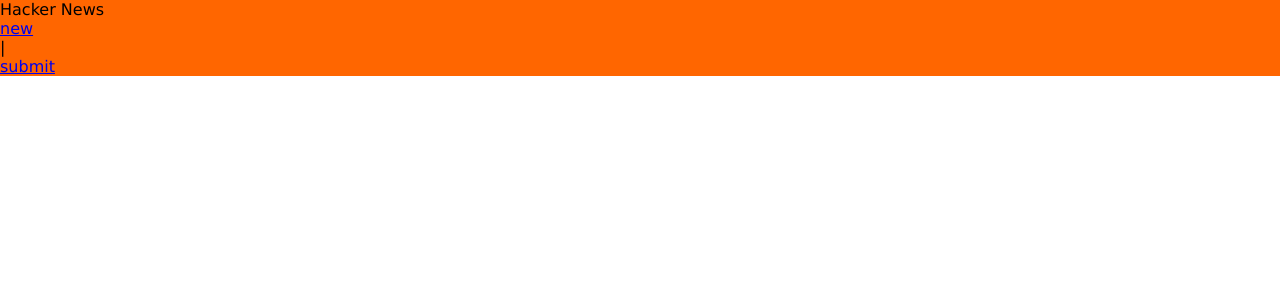
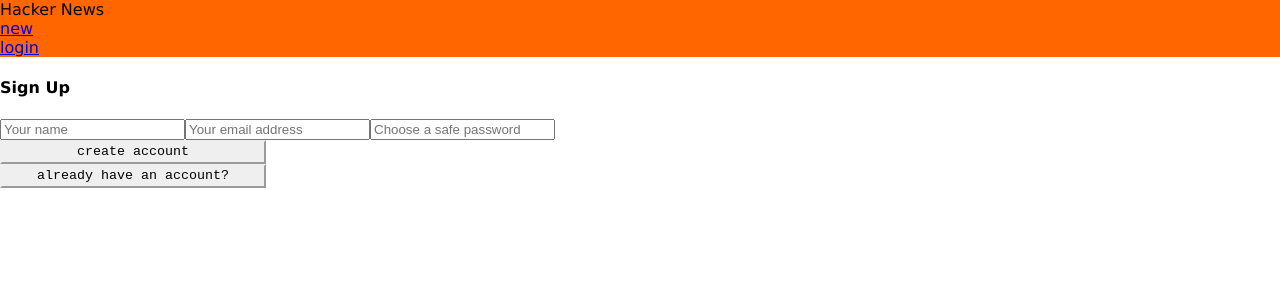
Before and after one commit to jorgeAM/link-client, a React (Create React App) app: page /login in a window 1280 px wide. Shown: the top 300 px of the page. Built offline with nearby package versions, Linux system fonts and the light colour scheme; the HTML template or start-up script is replaced by a standard one.

Commit message:
implementation of login/signup components

```diff
--- a/src/components/Header.js
+++ b/src/components/Header.js
@@ -2,22 +2,47 @@
 import { BrowserRouter as Router, Route, Link } from "react-router-dom";
 import CreateLink from './CreateLink';
 import LinkList from './LinkList';
+import Login from './Login';
+import { AUTH_TOKEN } from '../constants/constants';
 
 class Header extends Component {
     render() {
+        const authToken = localStorage.getItem(AUTH_TOKEN)
         return (
             <Router>
                 <div className='flex pa1 justify-between nowrap orange'>
                     <div className='flex flex-fixed black'>
                         <div className='fw7 mr1'>Hacker News</div>
                         <Link to='/' className='ml1 no-underline black'>new</Link>
-                        <div className='ml1'>|</div>
-                        <Link to='/create' className='ml1 no-underline black'>submit</Link>
+                        { authToken && (
+                            <div className='flex'>
+                                <div className="ml1">|</div>
+                                <Link to='/create' className='ml1 no-underline black'>submit</Link>
+                            </div>
+                        )}
+                    </div>
+
+                    <div className='flex flex-fixed'>
+                        {
+                            authToken ? (
+                                <div
+                                    className='ml1 pointer black'
+                                    onClick={() => {
+                                        localStorage.removeItem(AUTH_TOKEN)
+                                        this.props.history.push('/')
+                                    }}
+                                >
+                                    logout
+                                </div>
+                            ) : (
+                                <Link to='/login' className='ml1 no-underline black'>login</Link>
+                        )}
                     </div>
                 </div>
 
                 <Route path='/' exact component={LinkList} />
                 <Route path='/create' component={CreateLink} />
+                <Route path='/login' component={Login} />
             </Router>
         )
     }
--- /dev/null
+++ b/src/components/Login.js
@@ -0,0 +1,61 @@
+import React, { Component } from 'react';
+import { AUTH_TOKEN } from '../constants/constants';
+
+class Login extends Component {
+    state = {
+        Login: true,
+        email: '',
+        password: '',
+        name: ''
+    }
+
+    render() {
+        const { login, email, password, name } = this.state
+        return (
+            <div>
+                <h4 className='mv3'>{login ? 'Login' : 'Sign Up'}</h4>
+                <div className='flex flex-column'>
+                {
+                    !login && (
+                        <input
+                            value={name}
+                            onChange={e => this.setState({ name: e.target.value })}
+                            type='text'
+                            placeholder='Your name'
+                        />
+                    )
+                }
+                    <input
+                        value={email}
+                        onChange={e => this.setState({ email: e.target.value })}
+                        type='email'
+                        placeholder='Your email address'
+                    />
+                    <input
+                        value={password}
+                        onChange={e => this.setState({ password: e.target.value })}
+                        type='password'
+                        placeholder='Choose a safe password'
+                    />
+                </div>
+
+                <div className='flex mt3'>
+                    <div className='pointer mr2 button' onClick={() => this.confirm()}>
+                        {login ? 'login' : 'create account'}
+                    </div>
+                    <div className='pinter button' onClick={() => this.setState({ login: !login })}>
+                        {login ? 'need to create an account?' : 'already have an account?'}
+                    </div>
+                </div>
+            </div>
+        )
+    }
+
+    confirm = async () => {
+
+    }
+
+    saveUserData = token => localStorage.setItem(AUTH_TOKEN, token)
+}
+
+export default Login;
--- /dev/null
+++ b/src/constants/constants.js
@@ -0,0 +1 @@
+export const AUTH_TOKEN = 'auth-token'
```
